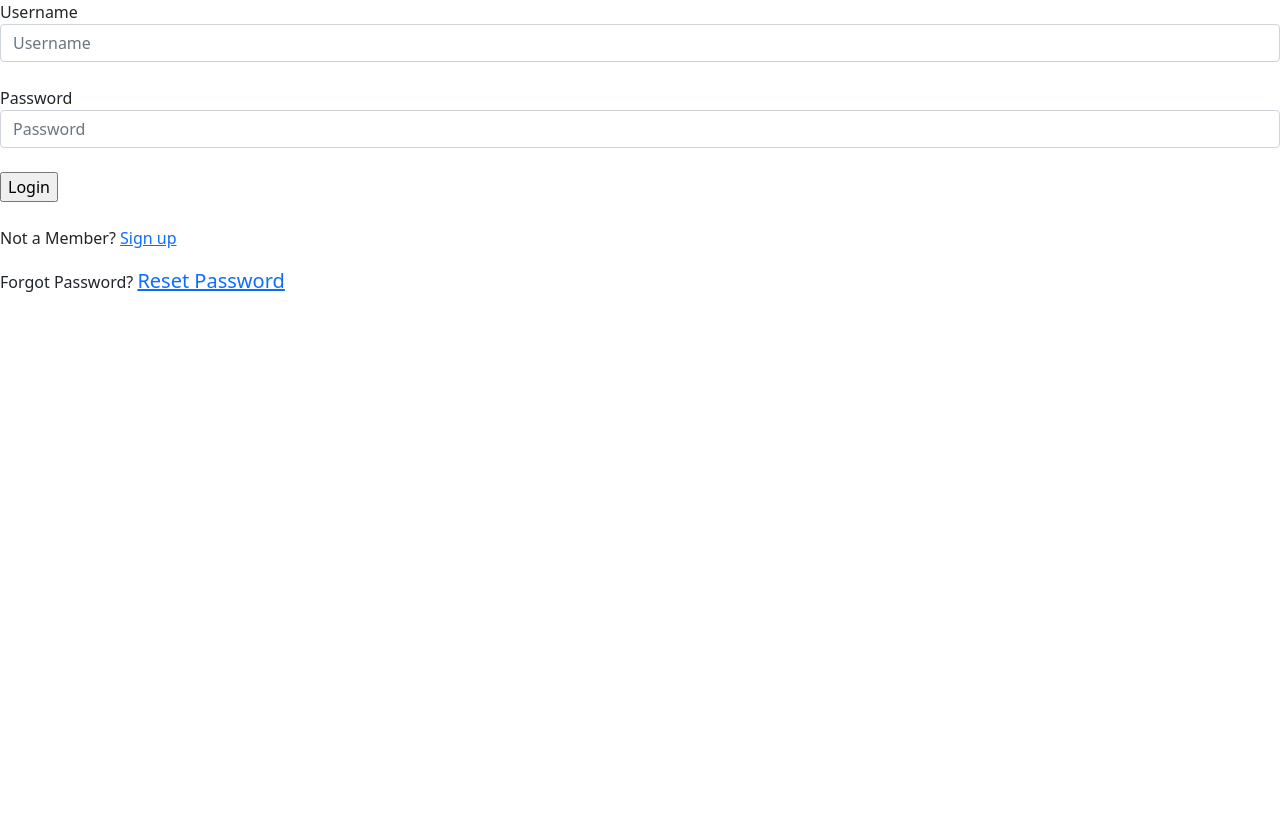
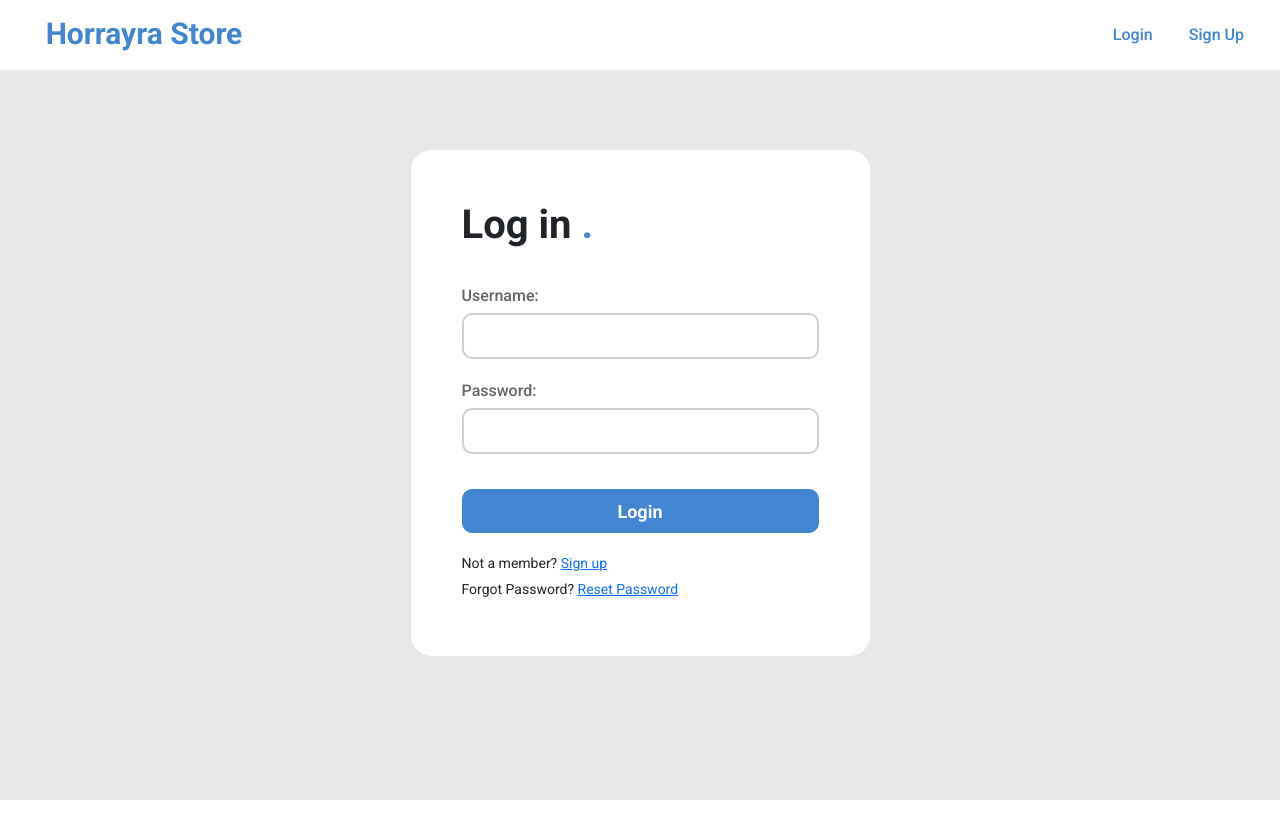
Before and after one commit to the0therguy/cse411_project, a Django app: page /login/ in a window 1280 px wide. Before the commit the page ends 292 px from the top, so only its background shows below. Run offline with Django 3.2, Linux system fonts and the light colour scheme.

Commit message:
Order summary page and login page edited. . ..

```diff
--- a/shop/templates/shop/login.html
+++ b/shop/templates/shop/login.html
@@ -5,37 +5,172 @@
     <title>Login</title>
     <link href="https://cdn.jsdelivr.net/npm/bootstrap@5.0.0-beta3/dist/css/bootstrap.min.css" rel="stylesheet"
           integrity="sha384-eOJMYsd53ii+scO/bJGFsiCZc+5NDVN2yr8+0RDqr0Ql0h+rP48ckxlpbzKgwra6" crossorigin="anonymous">
+
+    <link rel="preconnect" href="https://fonts.gstatic.com">
+    <link href="https://fonts.googleapis.com/css2?family=Roboto:wght@400;500;700&display=swap" rel="stylesheet">
+
+    <style>
+        .nav-link {
+            display: inline-block;
+            line-height: 54px;
+            color: #4185d3;
+            font-family: 'Roboto';
+            text-transform: capitalize;
+            font-weight: 500;
+            font-size: 16px;
+        }
+
+        .nav {
+            text-align: right;
+        }
+
+        .main-content {
+            background: #e8e8e8;
+            padding: 40px;
+            height: calc(100vh - 70px);
+        }
+
+        .login-form {
+            min-height: 500px;
+            width: 459px;
+            margin-left: auto;
+            background: #fff;
+            margin-right: auto;
+            margin-top: 40px;
+            padding: 50px;
+            border: 1px solid #fff;
+            border-radius: 20px;
+        }
+
+        .login-header-text {
+            font-family: 'Roboto';
+            font-size: 40px;
+            font-weight: 700;
+            margin-bottom: 30px;
+        }
+
+        .login-header-span {
+            color: #4185d3;
+            font-size: 40px;
+        }
+
+        .login-form-label {
+            font-family: 'Roboto';
+            font-weight: 500;
+            margin-top: 5px;
+            margin-bottom: 5px;
+            color: #656565;
+        }
+
+        .login-form-section {
+            margin-bottom: 15px;
+        }
+
+        .login-form-input {
+            height: 46px;
+            border-radius: 10px;
+            border: 2px solid #d0d0d0;
+        }
+
+        .login-form-button {
+            margin-bottom: 20px;
+            margin-top: 20px;
+            width: 100%;
+            height: 44px;
+            border: 1px solid #4185d3;
+            background: #4185d3;
+            border-radius: 10px;
+            color: #fff;
+            font-family: 'Roboto';
+            font-weight: 700;
+            font-size: 18px;
+        }
+
+
+    </style>
+
 </head>
 <body>
 <div class="boxes">
+
+    <!-- Header Start  -->
+    <div style="width: 100%; height: 70px; padding-left:20px; padding-right: 20px;">
+        <!-- logo start-->
+        <div style="height: 70px; display: inline-block; width: 20%; float: left;">
+            <h2 style="font-family: Roboto; font-weight: 700; font-size: 30px; color: rgb(65, 133, 211); line-height:68px; text-align: center ">
+                Horrayra Store
+            </h2>
+        </div>
+        <!-- logo end -->
+
+        <!-- Navigation Menu Start -->
+        <div class="nav" style=" height: 70px; display: inline-block; width: 80%; float: right;">
+            {% if request.user.is_authenticated %}
+            <a class="nav-link" href="{% url 'order_summary' %}">Order Summary</a>
+
+            <a class="nav-link" href="{% url 'profile' %}">Profile</a>
+
+            {% else %}
+            <a class="nav-link" href="{% url 'login' %}">Login</a>
+
+            <a class="nav-link" href="{% url 'registration' %}">Sign up</a>
+            {% endif %}
+        </div>
+        <!-- Navigation Menu Start -->
+    </div>
+    <!-- Header End  -->
+
+    <div class="container-fluid main-content">
+        <div class="row">
+            <div class="col-12">
+                <div class="login-form">
+
+                    <div class="login-form-header">
+                        <h2 class="login-header-text">Log in <span class="login-header-span">.</span></h2>
+                    </div>
+
+                    <form method="post">
+                        {% csrf_token %}
+
+                        <div class="form-group login-form-section">
+                            <label class="login-form-label">Username: </label>
+                            <input class="form-control login-form-input" type="text" name="username">
+                        </div>
+
+                        <div class="form-group login-form-section">
+                            <label class="login-form-label">Password: </label>
+                            <input class="form-control login-form-input" type="password" name="password">
+                        </div>
+
+                        <div style="margin-top: 10px;">
+                            {% for message in messages %}
+                            <h3 style="color: red; font-family: Roboto; font-size: 16px;font-weight: 400;">{{ message
+                                }}</h3>
+                            {% endfor %}
+                        </div>
+
+                        <input class="button login-form-button" type="submit" value="Login">
+
+                    </form>
+
+
+                    <div class="container-frm">
+                        <p style="font-family: 'Roboto';font-weight: 400; font-size: 14px; margin-bottom: 5px;">Not a
+                            member? <a href="{% url 'registration' %}">Sign up</a></p>
+                        <p style="font-family: 'Roboto';font-weight: 400; font-size: 14px; margin-bottom: 5px;">Forgot
+                            Password? <a href="password_reset">Reset Password</a></p>
+                    </div>
+                </div>
+
+            </div>
+        </div>
+    </div>
+
     <div class="containerr">
-        <form class="login-form" method="post">
-            {% csrf_token %}
-            <div class="frm">
-                <label>Username</label>
-                <input class="form-control" type="text" name="username" placeholder="Username">
-            </div>
-            <br>
-            <div class="frm">
-                <label>Password</label>
-                <input class="form-control" type="password" name="password" placeholder="Password">
-            </div>
-            <br>
-            <input class="button" type="submit" value="Login">
-        </form>
+
     </div>
     <br>
-    <div class="container-frm">
-        {% for message in messages %}
-        <h3 style="color: red">{{ message }}</h3>
-        {% endfor %}
-    </div>
-    <div class="container-frm">
-        <p>Not a Member? <a href="{% url 'registration' %}">Sign up</a></p>
-    </div>
-    <div class="container-frm">
-        <p>Forgot Password? <a style="font-size: 20px" href="password_reset">Reset Password</a></p>
-    </div>
+
 </div>
 
 </body>
```
Also changed, not shown: shop/templates/shop/order_summary.html (+8 -3 lines).
